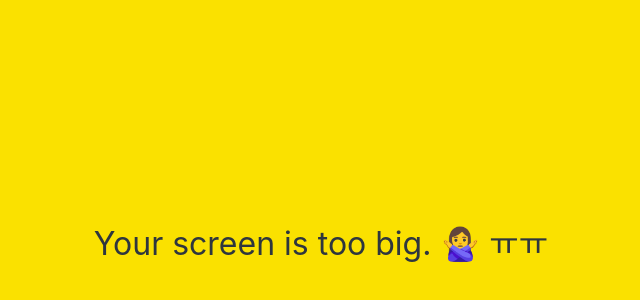
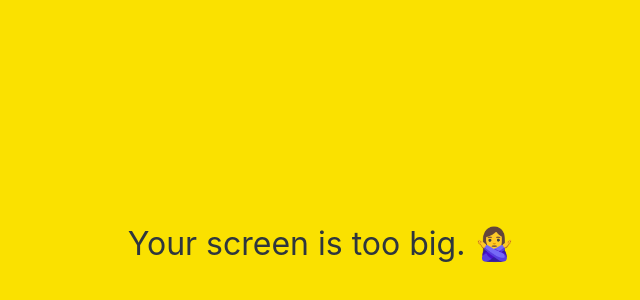
Before and after one commit to chocodigo/kokoa-clone-2020, a plain HTML site: page friends.html in a window 1280 px wide. Shown: the part 156-456 px from the top of the page, without its empty margins (319-959 px from the left). Drawn offline with Linux system fonts and the light colour scheme.

Commit message:
+ 201110

```diff
--- a/friends.html
+++ b/friends.html
@@ -108,7 +108,7 @@
     </div>
 
     <div id="no-mobile">
-      Your screen is too big. 🙅‍♀️ ㅠㅠ
+      Your screen is too big. 🙅‍♀️
     </div>
     <script
       src="https://kit.fontawesome.com/9bb96b9bbc.js"
```
